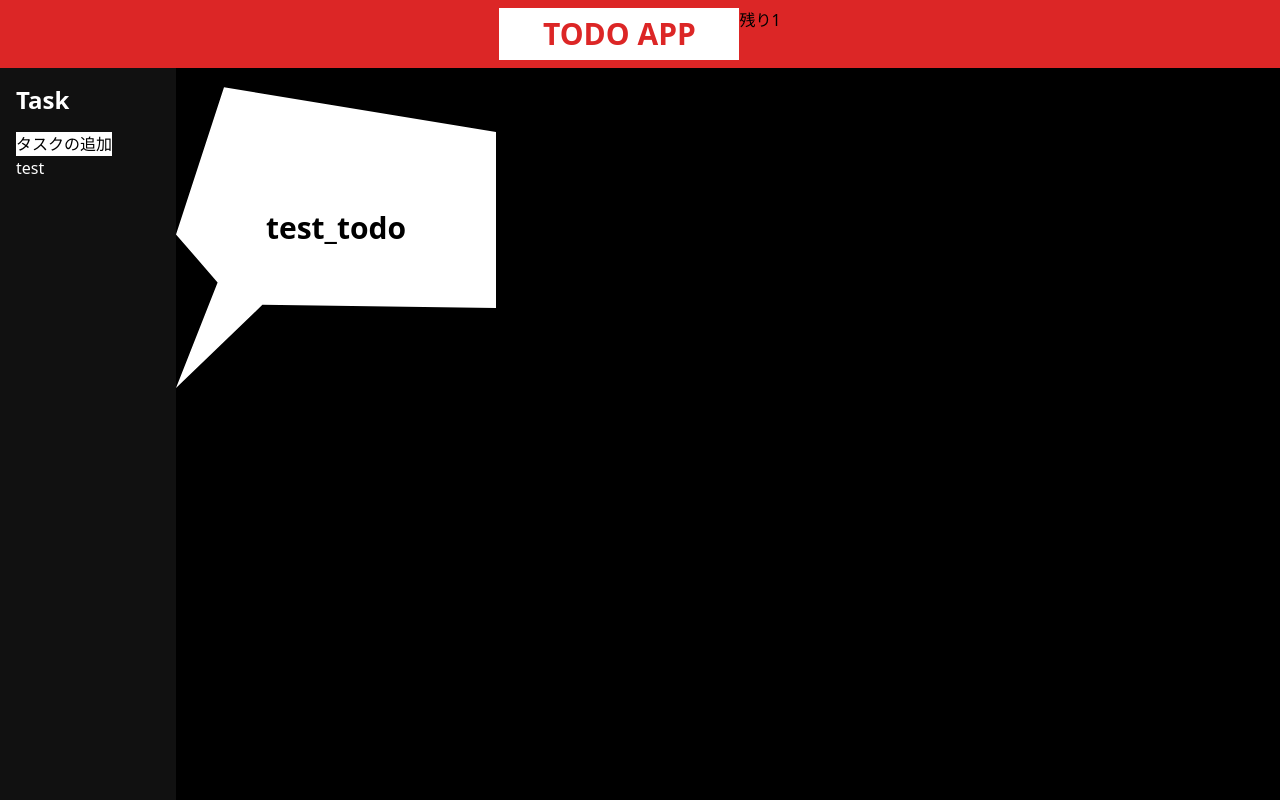
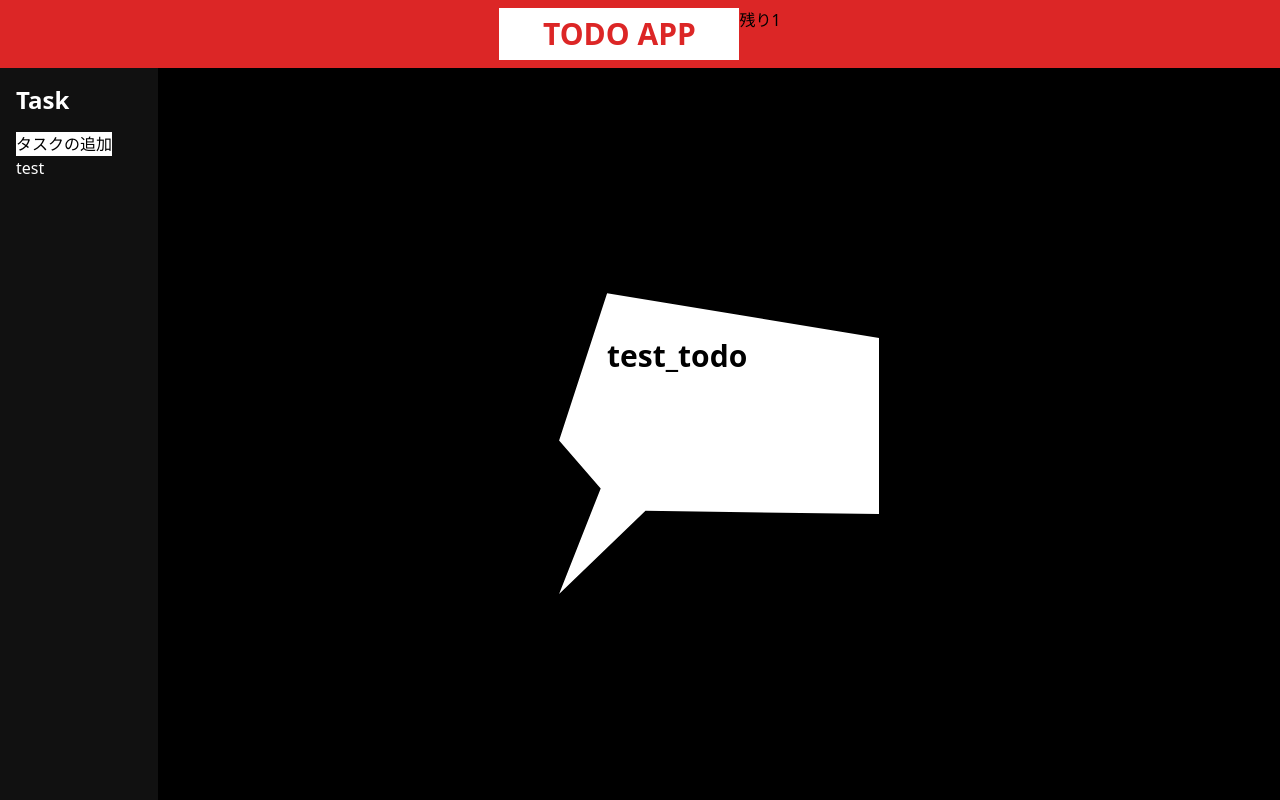
Before and after one commit to scripthropus/TODO_APP, a React app: page / in a window 1280 px wide. Built offline with nearby package versions, Linux system fonts and the light colour scheme; the HTML template or start-up script is replaced by a standard one.

Commit message:
編集モードを追加中　TODOをクリックしたら編集モードに移行するように変更

```diff
--- a/src/App.tsx
+++ b/src/App.tsx
@@ -4,6 +4,7 @@ import { Sidebar } from './components/Sidebar.tsx'
 import { View } from './components/View.tsx';
 import { AddTodo } from './components/AddTodo.tsx';
 import './index.css';
+import { Edit } from './components/Edit.tsx';
 
 export type TODO = {
   id: string;
@@ -25,9 +26,10 @@ const App = () => {
       <Header todos={todos} />
       <div className="flex h-screen">
       <Sidebar todos={todos} setMode={setMode} setSelectedTodoId={setSelectedTodoId}/>
-      { mode == "view" && selectedTodo && <View todo={selectedTodo}/>}
-      { mode == "view" && !selectedTodo && <View todo={{id:"-1", title: "None", completed: true, content: "No todo selected"}}/>}
+      { mode == "view" && selectedTodo && <View todo={selectedTodo} setMode={setMode}/>}
+      { mode == "view" && !selectedTodo && <View todo={{id:"-1", title: "None", completed: true, content: "No todo selected"}} setMode={setMode}/>}
       { mode == "add" && <AddTodo todos={todos} setTodos={setTodos} setMode={setMode}/>}
+      { mode == "edit" && <Edit todos={todos} setMode={setMode} setTodos={setTodos}/> }
       </div>
     </div>
   );
--- /dev/null
+++ b/src/components/Edit.tsx
@@ -0,0 +1,14 @@
+import React from 'react';
+import { TODO, Modes } from '../App';
+
+type EditProps = {
+    todos: TODO[];
+    setTodos: React.Dispatch<React.SetStateAction<TODO[]>>;
+    setMode: React.Dispatch<React.SetStateAction<Modes>>
+}
+
+export const Edit:React.FC<EditProps> = ({ todos, setTodos, setMode }) => {
+    return (<>
+    <h1 className="flex w-full h-full justify-center items-center text-white">実装中</h1>
+    </>)
+}
--- a/src/components/View.tsx
+++ b/src/components/View.tsx
@@ -1,19 +1,40 @@
-import { TODO } from '../App.tsx';
+import { TODO, Modes } from '../App.tsx';
 
 type ViewProps = {
     todo:TODO;
-}
+    setMode: React.Dispatch<React.SetStateAction<Modes>>;
+};
+
 const messageBox = {
     clipPath: "polygon(15% 6%, 100% 20%, 100% 75%, 27% 74%, 0 100%, 13% 67%, 0 52%)",
     background: "white",
     width: "20rem",
     height: "20rem",
+    position: "relative" as const,
+};
+
+const textContainer = {
+    position: "absolute" as const,
+    top: "20%",
+    left: "15%",
+    right: "5%",
+    bottom: "25%",
+};
+
+export const View:React.FC<ViewProps> = ({ todo, setMode }) => {
+    return(
+    <div
+     className="w-full h-full flex justify-center mr-auto items-center"
+    >
+        <div
+        style={messageBox}
+        onClick={() => setMode("edit")}
+        >
+        <div
+        className="text-3xl font-bold "
+        style={textContainer}
+        >{todo.content}</div>
+        </div>
+    </div>
+    );
 }
-
-export const View:React.FC<ViewProps> = ({ todo }) => {
-    return(<>
-     <div style={messageBox} className="flex justify-center items-center">
-     <div className="text-3xl font-bold ">{todo.content}</div>
-     </div>
-    </>);
-}
```
Also changed, not shown: 1 other file (tests, documents, lock files or other folders).
